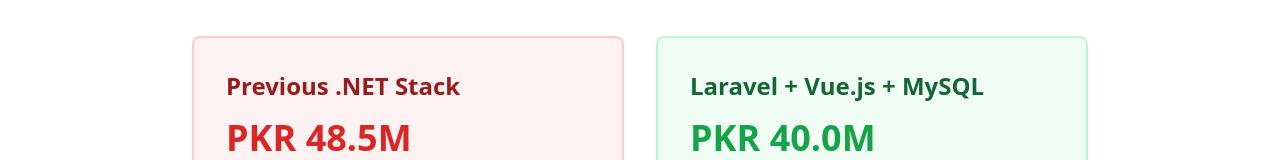
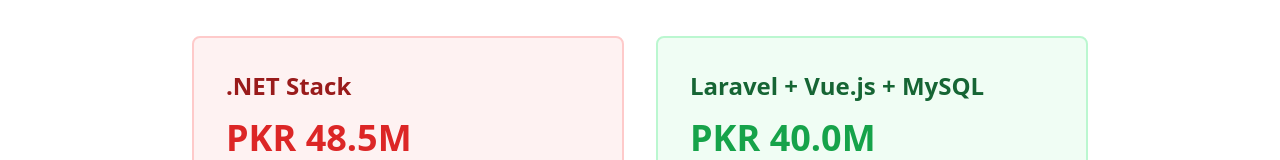
Before and after one commit to fakharkhan/mnfsrgovpk, a plain HTML site: page proposal/financial.html in a window 1280 px wide. Shown: the part 488-648 px from the top of the page. Drawn offline with nearby package versions, Linux system fonts and the light colour scheme.

Commit message:
refactor: Simplify headings in financial proposal sections
This commit updates the headings in the financial proposal sections by removing the word "Previous" from the ".NET Stack" titles in both `financial.html` and `index.html`. This change enhances clarity and consistency across the proposal documents.

```diff
--- a/proposal/financial.html
+++ b/proposal/financial.html
@@ -61,7 +61,7 @@
             </div>
             <div class="grid md:grid-cols-2 gap-8 max-w-4xl mx-auto">
                 <div class="bg-red-50 border-2 border-red-200 p-8 rounded-lg">
-                    <h3 class="text-2xl font-bold text-red-800 mb-4">Previous .NET Stack</h3>
+                    <h3 class="text-2xl font-bold text-red-800 mb-4">.NET Stack</h3>
                     <div class="text-4xl font-bold text-red-600 mb-2">PKR 48.5M</div>
                     <div class="text-gray-600 mb-4">Including licensing costs</div>
                     <ul class="text-sm text-gray-600 space-y-2">
```
Also changed, not shown: proposal/index.html (+1 -1 lines).
